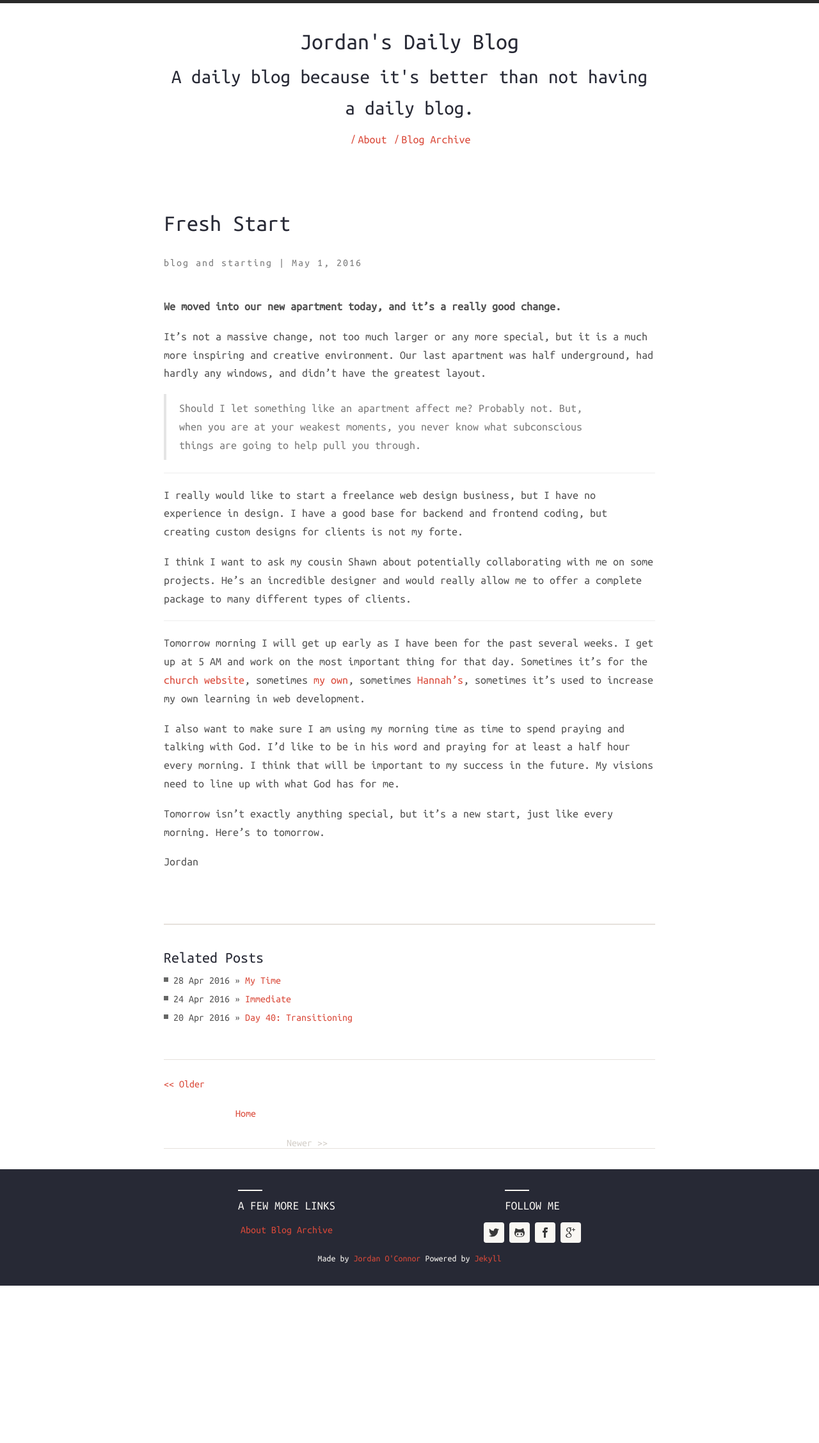
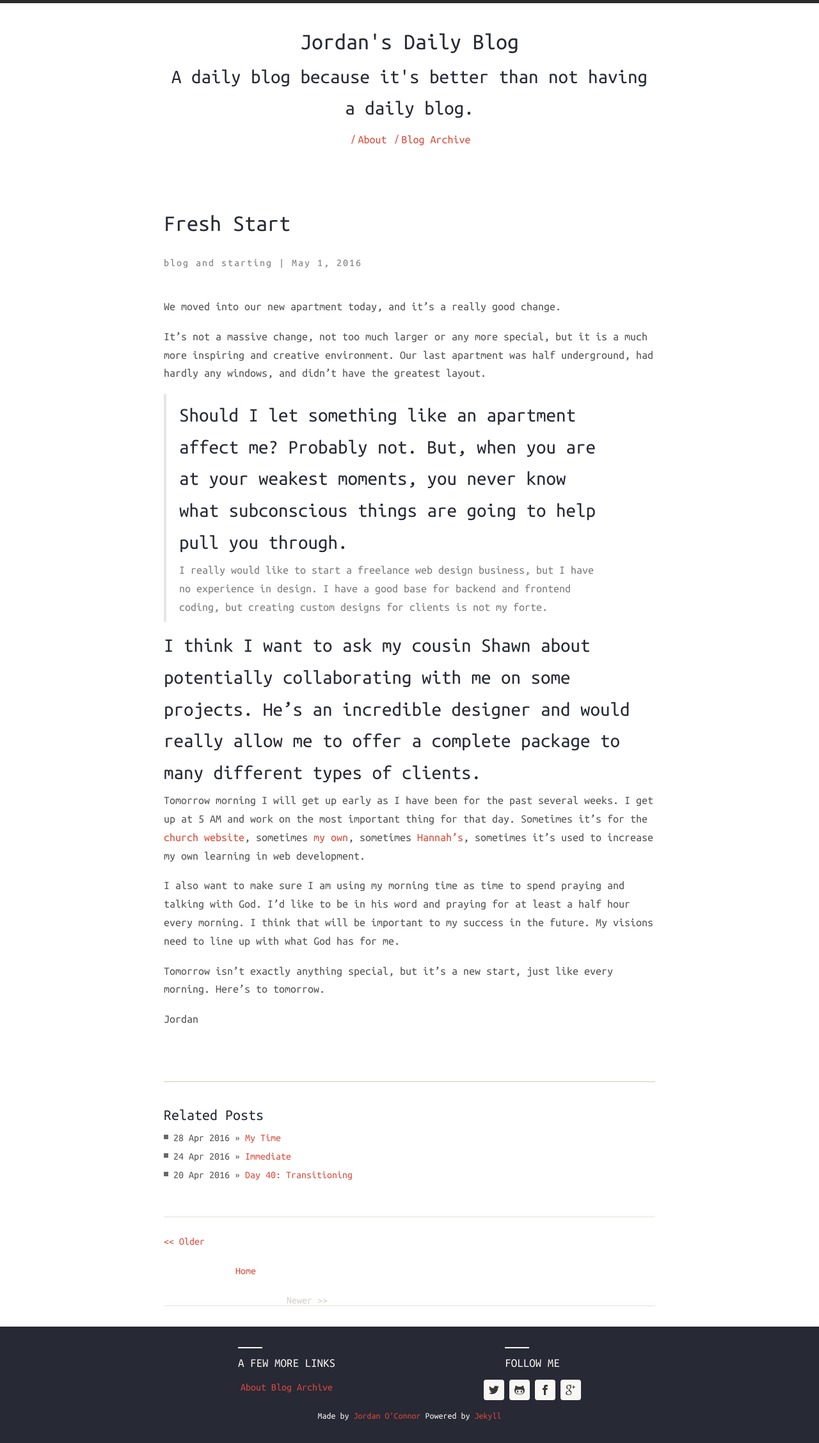
Before and after one commit to Ohhhhhconnor/DailyBlog, a Jekyll site: the page built from _posts/2016-05-1-fresh-start.markdown, in a window 1280 px wide. Shown: the whole page at 64% size. Built offline with Jekyll 4.4.1, drawn with Linux system fonts in a browser that asks for light colours; nearby versions of some CDN libraries; before the commit the page ends 2010 px from its top, so only the background shows below that.

```diff
--- a/_posts/2016-05-1-fresh-start.markdown
+++ b/_posts/2016-05-1-fresh-start.markdown
@@ -9,21 +9,15 @@ categories:
 description: Every morning is a chance to do things right
 ---
 
-**We moved into our new apartment today, and it's a really good change.**
+We moved into our new apartment today, and it's a really good change.
 
 It's not a massive change, not too much larger or any more special, but it is a much more inspiring and creative environment. Our last apartment was half underground, had hardly any windows, and didn't have the greatest layout.
 
 >Should I let something like an apartment affect me? Probably not. But, when you are at your weakest moments, you never know what subconscious things are going to help pull you through.
-
-
 ----------
-
-
 I really would like to start a freelance web design business, but I have no experience in design. I have a good base for backend and frontend coding, but creating custom designs for clients is not my forte.
 
 I think I want to ask my cousin Shawn about potentially collaborating with me on some projects. He's an incredible designer and would really allow me to offer a complete package to many different types of clients.
-
-
 ----------
 Tomorrow morning I will get up early as I have been for the past several weeks. I get up at 5 AM and work on the most important thing for that day. Sometimes it's for the [church website][church], sometimes [my own][mine], sometimes [Hannah's][hannah], sometimes it's used to increase my own learning in web development.
 
@@ -31,7 +25,7 @@ I also want to make sure I am using my morning time as time to spend praying and
 
 Tomorrow isn't exactly anything special, but it's a new start, just like every morning. Here's to tomorrow.
 
- Jordan
+Jordan
 
 [church]: http://riverrochester.com
 [hannah]: http://thegenuinelife.co
```
